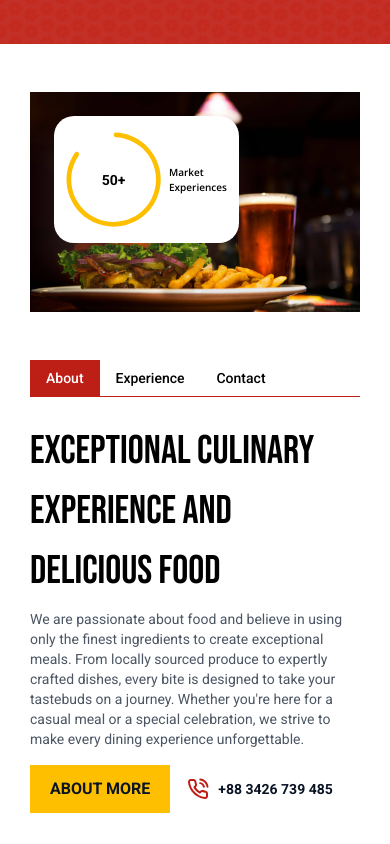
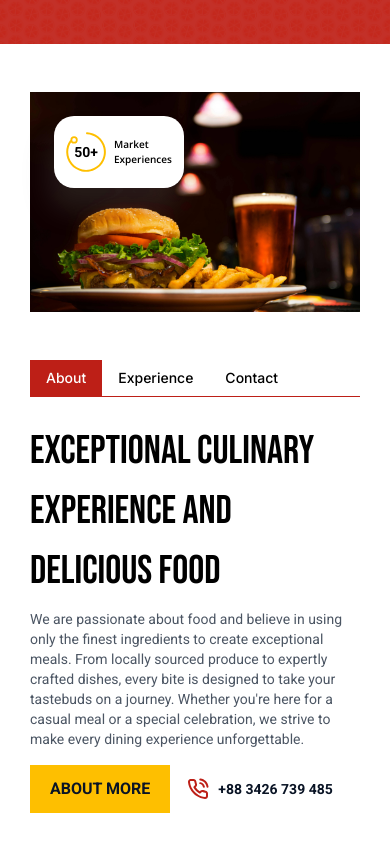
Before and after one commit to tanimtorikul/landing-page-softnio, a React (Vite) app: page / in a window 390 px wide. Shown: the part 800-1644 px from the top of the page. Built offline with nearby package versions, Linux system fonts and the light colour scheme.

Commit message:
fixed: ellipse responsive, and added inter font in some texts

```diff
--- a/src/assets/Ellipse.jsx
+++ b/src/assets/Ellipse.jsx
@@ -1,11 +1,17 @@
-
-
-const Ellipse = () => {
-    return (
-        <svg xmlns="http://www.w3.org/2000/svg" width="95" height="95" viewBox="0 0 95 95" fill="none">
-        <path d="M47.6314 2.81333C47.6314 1.51259 48.6867 0.451988 49.9858 0.51698C59.7816 1.00704 69.2025 4.5454 76.9154 10.6672C85.2446 17.2782 91.0917 26.513 93.5057 36.8692C95.9197 47.2255 94.7584 58.0939 90.2108 67.7063C85.6632 77.3187 77.9969 85.1096 68.4589 89.8115C58.921 94.5134 48.0728 95.8496 37.679 93.6028C27.2851 91.356 17.9574 85.6584 11.2131 77.4369C4.46876 69.2153 0.704788 58.9536 0.533458 48.3211C0.374804 38.4753 3.3055 28.8479 8.88229 20.7797C9.62188 19.7097 11.1058 19.5185 12.1375 20.3107C13.1693 21.1028 13.3575 22.578 12.6238 23.6521C7.69138 30.8735 5.10174 39.4628 5.24325 48.2452C5.39745 57.8145 8.78503 67.05 14.8549 74.4494C20.9248 81.8488 29.3198 86.9766 38.6742 88.9988C48.0286 91.0209 57.7921 89.8183 66.3762 85.5866C74.9603 81.3549 81.86 74.3431 85.9529 65.6919C90.0457 57.0407 91.0908 47.2592 88.9183 37.9385C86.7457 28.6179 81.4833 20.3066 73.987 14.3567C67.1072 8.89609 58.7173 5.7194 49.9856 5.23392C48.6868 5.16172 47.6314 4.11408 47.6314 2.81333Z" fill="#FEBF00"/>
-      </svg>
-    );
+const Ellipse = ({ className }) => {
+  return (
+    <svg
+      xmlns="http://www.w3.org/2000/svg"
+      viewBox="0 0 95 95"
+      fill="none"
+      className={className}
+    >
+      <path
+        d="M47.6314 2.81333C47.6314 1.51259 48.6867 0.451988 49.9858 0.51698C59.7816 1.00704 69.2025 4.5454 76.9154 10.6672C85.2446 17.2782 91.0917 26.513 93.5057 36.8692C95.9197 47.2255 94.7584 58.0939 90.2108 67.7063C85.6632 77.3187 77.9969 85.1096 68.4589 89.8115C58.921 94.5134 48.0728 95.8496 37.679 93.6028C27.2851 91.356 17.9574 85.6584 11.2131 77.4369C4.46876 69.2153 0.704788 58.9536 0.533458 48.3211C0.374804 38.4753 3.3055 28.8479 8.88229 20.7797C9.62188 19.7097 11.1058 19.5185 12.1375 20.3107C13.1693 21.1028 13.3575 22.578 12.6238 23.6521C7.69138 30.8735 5.10174 39.4628 5.24325 48.2452C5.39745 57.8145 8.78503 67.05 14.8549 74.4494C20.9248 81.8488 29.3198 86.9766 38.6742 88.9988C48.0286 91.0209 57.7921 89.8183 66.3762 85.5866C74.9603 81.3549 81.86 74.3431 85.9529 65.6919C90.0457 57.0407 91.0908 47.2592 88.9183 37.9385C86.7457 28.6179 81.4833 20.3066 73.987 14.3567C67.1072 8.89609 58.7173 5.7194 49.9856 5.23392C48.6868 5.16172 47.6314 4.11408 47.6314 2.81333Z"
+        fill="#FEBF00"
+      />
+    </svg>
+  );
 };
 
 export default Ellipse;
--- /dev/null
+++ b/src/assets/Ellipse2.jsx
@@ -0,0 +1,21 @@
+const Ellipse2 = ({ className }) => {
+  return (
+    <svg
+      xmlns="http://www.w3.org/2000/svg"
+      viewBox="0 0 17 18"
+      fill="none"
+      className={className}
+    >
+      <circle
+        cx="8.7113"
+        cy="8.91698"
+        r="6.18981"
+        fill="white"
+        stroke="#FEBF00"
+        strokeWidth="4"
+      />
+    </svg>
+  );
+};
+
+export default Ellipse2;
--- a/src/components/AboutUs/AboutUs.jsx
+++ b/src/components/AboutUs/AboutUs.jsx
@@ -3,6 +3,7 @@ import Tabs from "./Tabs";
 import ServiceOverview from "./ServiceOverview";
 import bgimage1 from "../../assets/bg-img.webp";
 import Ellipse from "../../assets/Ellipse";
+import Ellipse2 from "../../assets/Ellipse2";
 
 const AboutUs = () => {
   const tabs = [
@@ -54,16 +55,25 @@ const AboutUs = () => {
               className="w-full h-auto object-cover lg:scale-105"
             />
             {/* stats */}
-            <div className="flex items-center gap-2 absolute top-6 lg:top-6 left-6 lg:left-4 bg-white text-black py-4 px-3 lg:py-4 lg:px-5 rounded-[20px] shadow-shadow">
-              <div className="relative">
-                <Ellipse className="w-12 h-12 lg:w-20 lg:h-20 text-primary flex items-center justify-center absolute inset-0" />
-                <span className="text-sm lg:text-[26px] font-bold absolute inset-0 flex items-center justify-center">
+            <div className="flex items-center gap-2 absolute top-6 lg:top-6 left-6 lg:left-4 bg-white text-black py-4 px-3 lg:py-6 lg:px-10 rounded-[20px] shadow-shadow">
+              <div className="relative z-10 flex gap-2 items-center">
+                {/* Ellipse */}
+                <div className="relative z-0 flex justify-center items-center">
+                  {/* main ellipse */}
+                  <Ellipse className="w-10 h-10 lg:w-20 lg:h-20 text-primary" />
+                  <span className="absolute text-sm lg:text-[26px] font-bold">
                     50+
                   </span>
                 </div>
+                {/* ellipse stroke */}
+                <div className="absolute bottom-9 lg:top-0 lg:left-0 transform translate-x-1 translate-y-2 z-0">
+                  <Ellipse2 className="w-2 h-2 lg:w-4 lg:h-4 text-primary" />
+                </div>
+
                 <div className="font-semibold text-[10px] font-openSans lg:text-base">
                   <h2>Market</h2>
                   <h2>Experiences</h2>
+                </div>
               </div>
             </div>
           </div>
--- a/src/components/AboutUs/ServiceOverview.jsx
+++ b/src/components/AboutUs/ServiceOverview.jsx
@@ -34,7 +34,7 @@ const ServiceOverview = () => {
               <h3 className="mt-2 font-display text-2xl lg:text-3xl">
                 {service.title}
               </h3>
-              <p className="text-lg lg:text-xl text-gray-600">
+              <p className="text-lg lg:text-xl text-text-primary font-inter lg:font-roboto">
                 {service.description}
               </p>
             </div>
--- a/src/components/AboutUs/Tabs.jsx
+++ b/src/components/AboutUs/Tabs.jsx
@@ -12,7 +12,7 @@ const Tabs = ({ tabs }) => {
         {tabs.map((tab) => (
           <button
             key={tab.label}
-            className={`text-sm font-medium px-4 py-2 ${
+            className={`text-sm font-medium lg:font-roboto font-inter px-4 py-2 ${
               activeTab === tab.label
                 ? "text-white bg-secondary"
                 : "text-black bg-white"
--- a/src/components/PopularFood/FoodCard.jsx
+++ b/src/components/PopularFood/FoodCard.jsx
@@ -10,7 +10,7 @@ const FoodCard = ({ food }) => {
         <h2 className='border border-t-2 border-secondary w-1/3 mx-auto my-6'></h2>
         <div className='text-center'>
           <h3 className="text-2xl font-display text-text-primary">{food.title}</h3>
-          <p className="text-text-primary mt-2 font-inter">{food.description}</p>
+          <p className="text-text-primary mt-2 font-inter lg:font-roboto">{food.description}</p>
         </div>
       </div>
     );
```
Lines whose indentation alone changed are shown as unchanged.
